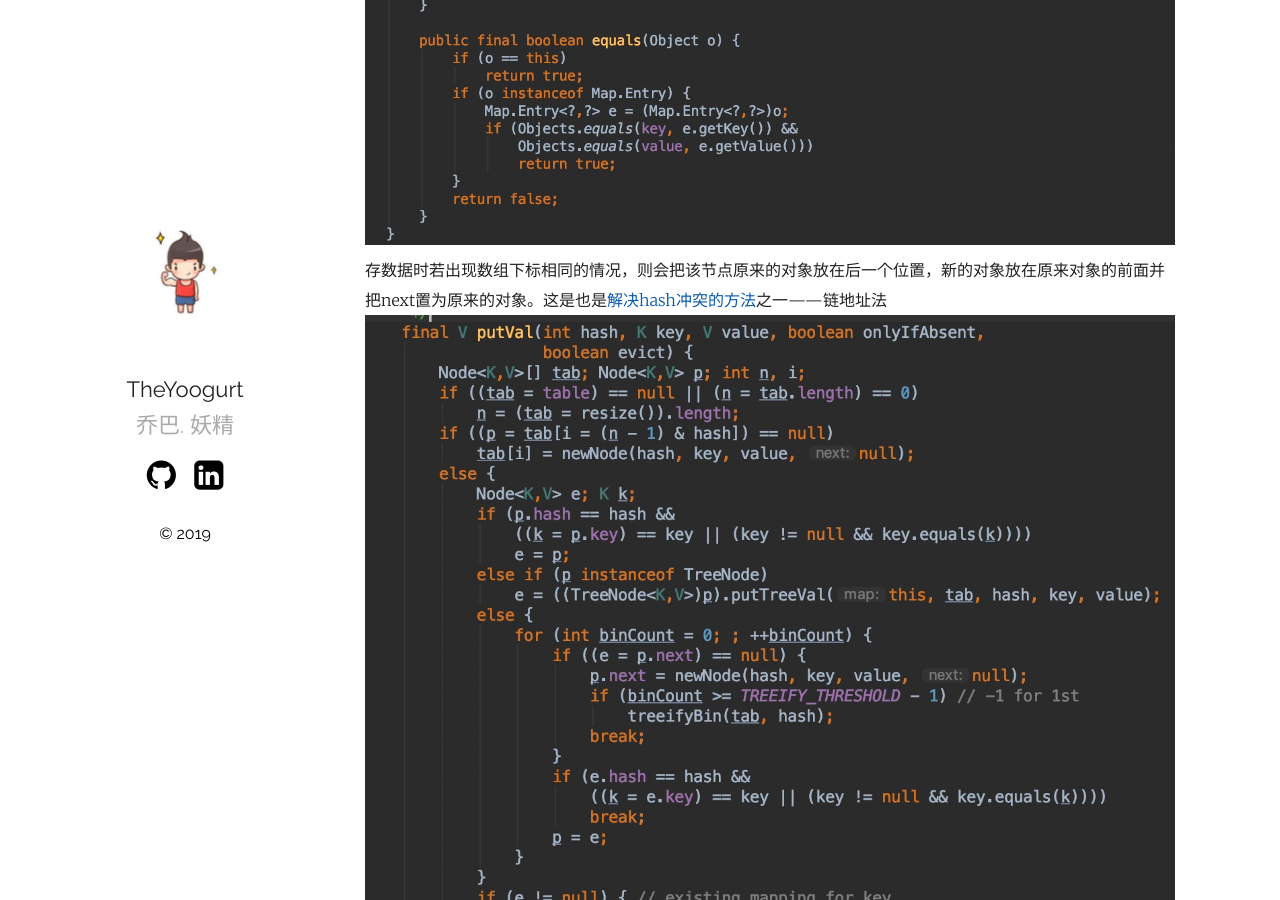
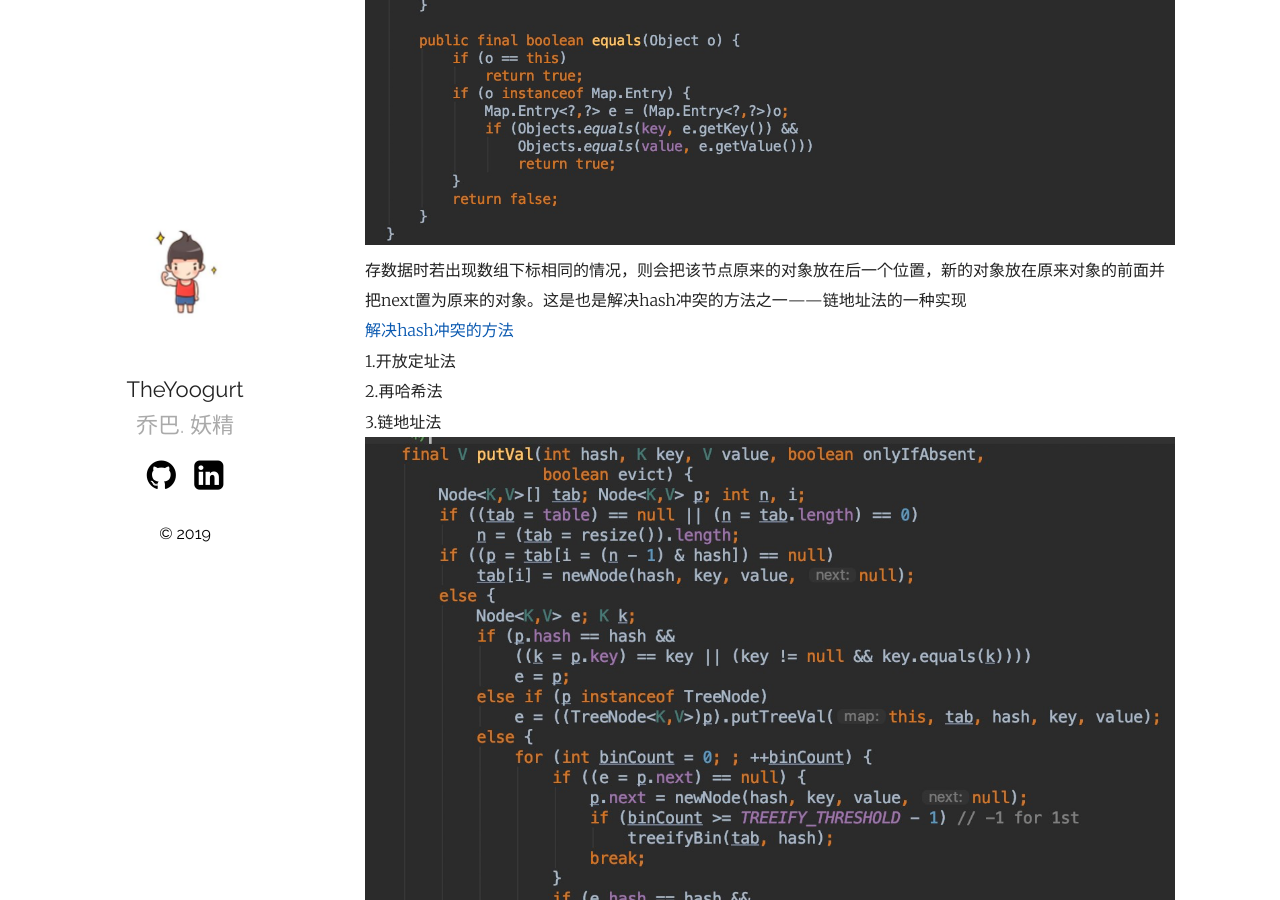
Before and after one commit to TheYoogurt/javalore, a Jekyll site: the page built from index.md, in a window 1280 px wide and 900 px high, scrolled down 1375 px. Built offline with Jekyll 4.4.1, drawn with Linux system fonts in a browser that asks for light colours.

Commit message:
解决哈希冲突的方法

```diff
--- a/_posts/2019-06-13-mysql索引梳理.markdown
+++ b/_posts/2019-06-13-mysql索引梳理.markdown
@@ -20,7 +20,11 @@ a.HashMap
 HashMap数据结构中有数组和链表来实现，对数据采用哈希表数据结构存取。左边是数组，记长度为length，当一个对象存进来的时候，先计算其哈希值记为hash，则该对象存的数组下标就是hash%length（取模运算）。
 HashMap中每个节点Node实现了Entry接口，节点中包含属性hash,key,value和next，其中next即该节点中下一个对象，key和value分别为该节点的键和值。
 ![Node构造函数](assets/NodeConstruct.png "Node构造函数")
-存数据时若出现数组下标相同的情况，则会把该节点原来的对象放在后一个位置，新的对象放在原来对象的前面并把next置为原来的对象。这是也是[解决hash冲突的方法](https://www.cnblogs.com/zhangbing12304/p/7997980.html)之一——链地址法
+存数据时若出现数组下标相同的情况，则会把该节点原来的对象放在后一个位置，新的对象放在原来对象的前面并把next置为原来的对象。这是也是解决hash冲突的方法之一——链地址法的一种实现
+[解决hash冲突的方法](https://www.cnblogs.com/zhangbing12304/p/7997980.html)
+1.开放定址法
+2.再哈希法
+3.链地址法
 ![put方法调用的主要方法](assets/HashPutValue.png "put方法调用的主要方法")
 b.ArrayList
 ArrayList数据结构就是以Object为元素的数组
```
